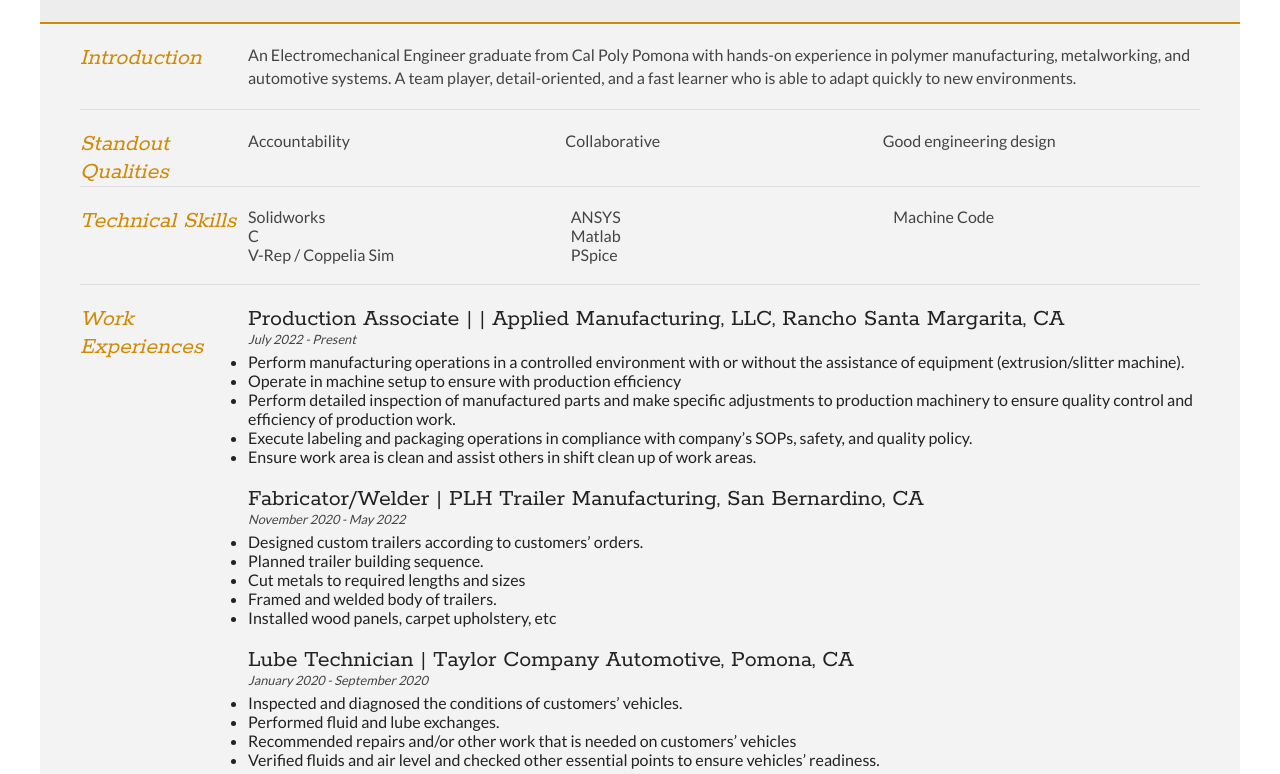
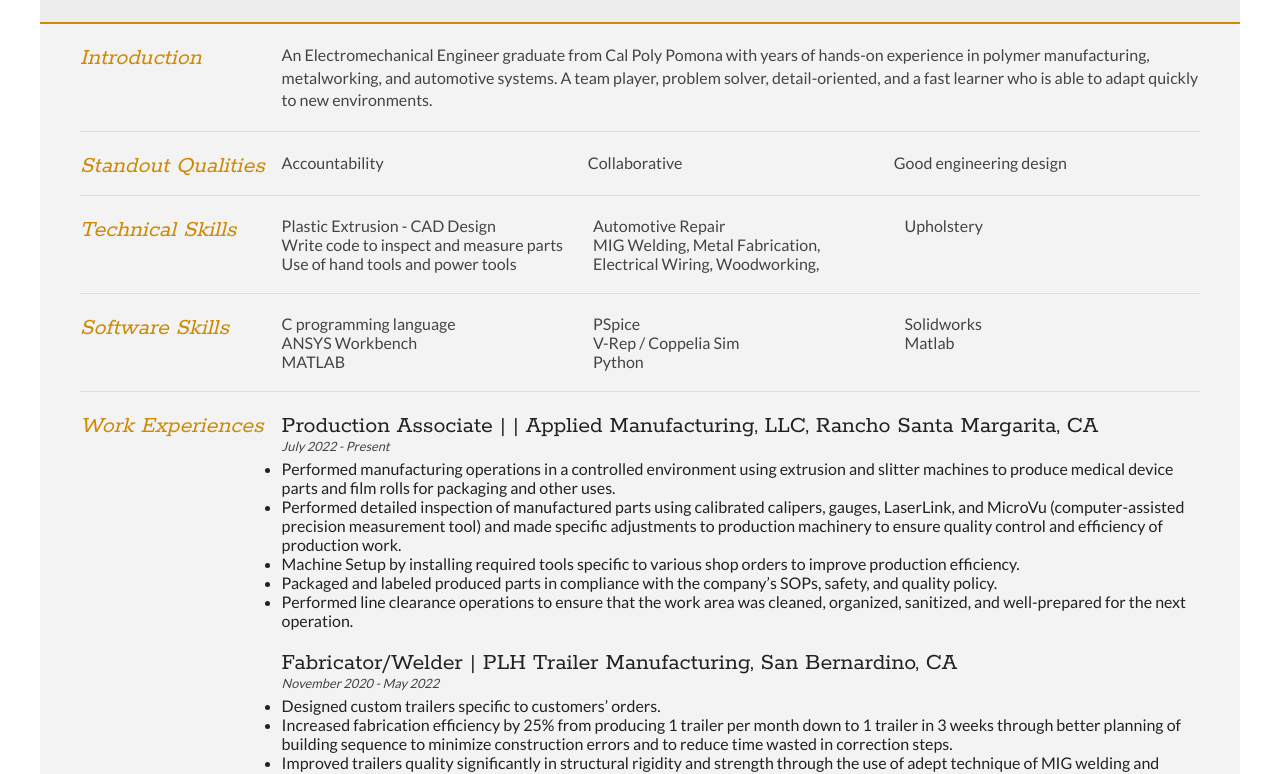
Before and after one commit to jevicko-gautama/jevicko-gautama.github.io, a plain HTML site: page index.html in a window 1280 px wide. Shown: the part 202-976 px from the top of the page. Drawn offline with Linux system fonts and the light colour scheme.

Commit message:
update resume

```diff
--- a/css/style.css
+++ b/css/style.css
@@ -150,17 +150,17 @@
 
 .sectionTitle {
 	float: left;
-	width: 15%;
+	width: 18%;
 }
 
 .sectionContent {
 	float: right;
-	width: 85%;
+	width: 82%;
 }
 
 .sectionTalent {
 	float: right;
-	width: 85%;
+	width: 82%;
 	columns: 3;
 	display: table;
 	table-layout: fixed;
--- a/index.html
+++ b/index.html
@@ -4,7 +4,7 @@
 <title>Jevicko's Resume</title>
 
 <meta name="viewport" content="width=device-width"/>
-<meta name="description" content="Lampson's Resume."/>
+<meta name="description" content="Jevicko's Resume."/>
 <meta charset="UTF-8">
 
 <link type="text/css" rel="stylesheet" href="css/style.css">
@@ -16,7 +16,7 @@
 	<div class="mainDetails">
 		<div id="headshot" class="quickFade noprint">
 			<a href="index.html">
-				<img src="img/profile.jpg" alt="Lampson Nguyen" />
+				<img src="img/profile.jpg" alt="Jevicko Gautama" />
 			</a>
 		</div>
 
@@ -46,9 +46,10 @@
 
 				<div class="sectionContent">
 					<p>
-						An Electromechanical Engineer graduate from Cal Poly Pomona with hands-on experience in polymer
-						manufacturing, metalworking, and automotive systems. A team player, detail-oriented, and a fast learner who
-						is able to adapt quickly to new environments.
+						An Electromechanical Engineer graduate from Cal Poly Pomona with years of hands-on experience in polymer
+						manufacturing, metalworking, and automotive systems. A team player, problem solver, detail-oriented, and a
+						fast learner who is able to adapt quickly to new environments.
+
 					</p>
 				</div>
 			</article>
@@ -84,13 +85,31 @@
 
 			<div class="sectionContent">
 				<ul class="keySkills">
+					<li>Plastic Extrusion - CAD Design</li>
+					<li>Write code to inspect and measure parts</li>
+					<li>Use of hand tools and power tools</li>
+					<li>Automotive Repair</li>
+					<li>MIG Welding, Metal Fabrication, Electrical Wiring, Woodworking, Upholstery</li>
+				</ul>
+			</div>
+			<div class="clear"></div>
+		</section>
+
+		<section>
+		<div class="sectionTitle">
+			<h1>Software Skills</h1>
+		</div>
+
+		<div class="sectionContent">
+			<ul class="keySkills">
+				<li>C programming language</li>
+				<li>ANSYS Workbench</li>
+				<li>MATLAB</li>
+				<li>PSpice</li>
+				<li>V-Rep / Coppelia Sim</li>
+				<li>Python</li>
 				<li>Solidworks</li>
-						<li>C</li>
-						<li>V-Rep / Coppelia Sim </li>
-						<li>ANSYS</li>
 				<li>Matlab</li>
-						<li>PSpice</li>
-						<li>Machine Code</li>
 			</ul>
 		</div>
 		<div class="clear"></div>
@@ -106,22 +125,30 @@
 					<h2>Production Associate | | Applied Manufacturing, LLC, Rancho Santa Margarita, CA</h2>
 					<p class="subDetails">July 2022 - Present</p>
 					<ul>
-						<li>Perform manufacturing operations in a controlled environment with or without the assistance of equipment (extrusion/slitter machine).</li>
-						<li>Operate in machine setup to ensure with production efficiency</li>
-						<li>Perform detailed inspection of manufactured parts and make specific adjustments to production machinery to ensure quality control and efficiency of production work.</li>
-						<li>Execute labeling and packaging operations in compliance with company’s SOPs, safety, and quality policy.</li>
-						<li>Ensure work area is clean and assist others in shift clean up of work areas.</li>
+						<li>Performed manufacturing operations in a controlled environment using extrusion and slitter machines to
+							produce medical device parts and film rolls for packaging and other uses.</li>
+						<li>Performed detailed inspection of manufactured parts using calibrated calipers, gauges, LaserLink, and
+							MicroVu (computer-assisted precision measurement tool) and made specific adjustments to production
+							machinery to ensure quality control and efficiency of production work.</li>
+						<li>Machine Setup by installing required tools specific to various shop orders to improve
+							production efficiency.</li>
+						<li>Packaged and labeled produced parts in compliance with the company’s SOPs, safety, and quality policy.</li>
+						<li>Performed line clearance operations to ensure that the work area was cleaned, organized, sanitized, and
+							well-prepared for the next operation.</li>
 					</ul>
 				</article>
 				<br>	<article>
 					<h2>Fabricator/Welder | PLH Trailer Manufacturing, San Bernardino, CA</h2>
 					<p class="subDetails">November 2020 - May 2022</p>
 					<ul>
-						<li>Designed custom trailers according to customers’ orders.</li>
-						<li>Planned trailer building sequence.</li>
-						<li>Cut metals to required lengths and sizes</li>
-						<li>Framed and welded body of trailers.</li>
-						<li>Installed wood panels, carpet upholstery, etc</li>
+						<li>Designed custom trailers specific to customers’ orders.</li>
+						<li>Increased fabrication efficiency by 25% from producing 1 trailer per month down to 1 trailer in 3 weeks
+						through better planning of building sequence to minimize construction errors and to reduce time wasted in
+						correction steps.</li>
+						<li>Improved trailers quality significantly in structural rigidity and strength through the use of adept
+						technique of MIG welding and reduced the number of customers returning for build flaw claims.</li>
+						<li>Fabricated various types of trailers including open and enclosed trailers using skills in wood panel
+						installation, carpeting and upholstering, establishing electrical connections, and so on.</li>
 					</ul>
 				</article>
 				<br>
@@ -131,7 +158,7 @@
 					<ul>
 						<li>Inspected and diagnosed the conditions of customers’ vehicles.</li>
 						<li>Performed fluid and lube exchanges.</li>
-						<li>Recommended repairs and/or other work that is needed on customers’ vehicles</li>
+						<li>Assessed and recommended repairs and other work that was needed on customers’ vehicles.</li>
 						<li>Verified fluids and air level and checked other essential points to ensure vehicles’ readiness.</li>
 					</ul>
 				</article>
@@ -148,9 +175,9 @@
 
 			<div class="sectionContent">
 				<article>
-					<h2>Mini Cooper Mod</h2>
-					<p class="subDetails">November 2017 - Present</p>
-					<p>Mod a Mini Cooper S into a race car</p>
+					<h2>Mini Cooper Engine Rebuild</h2>
+					<p class="subDetails">November 2022 - Present</p>
+					<p>Rebuild a mini cooper engine as a side project</p>
 				</article>
 
 			</div>
```
Also changed, not shown: 1 other file. Lines whose indentation alone changed are shown as unchanged.
